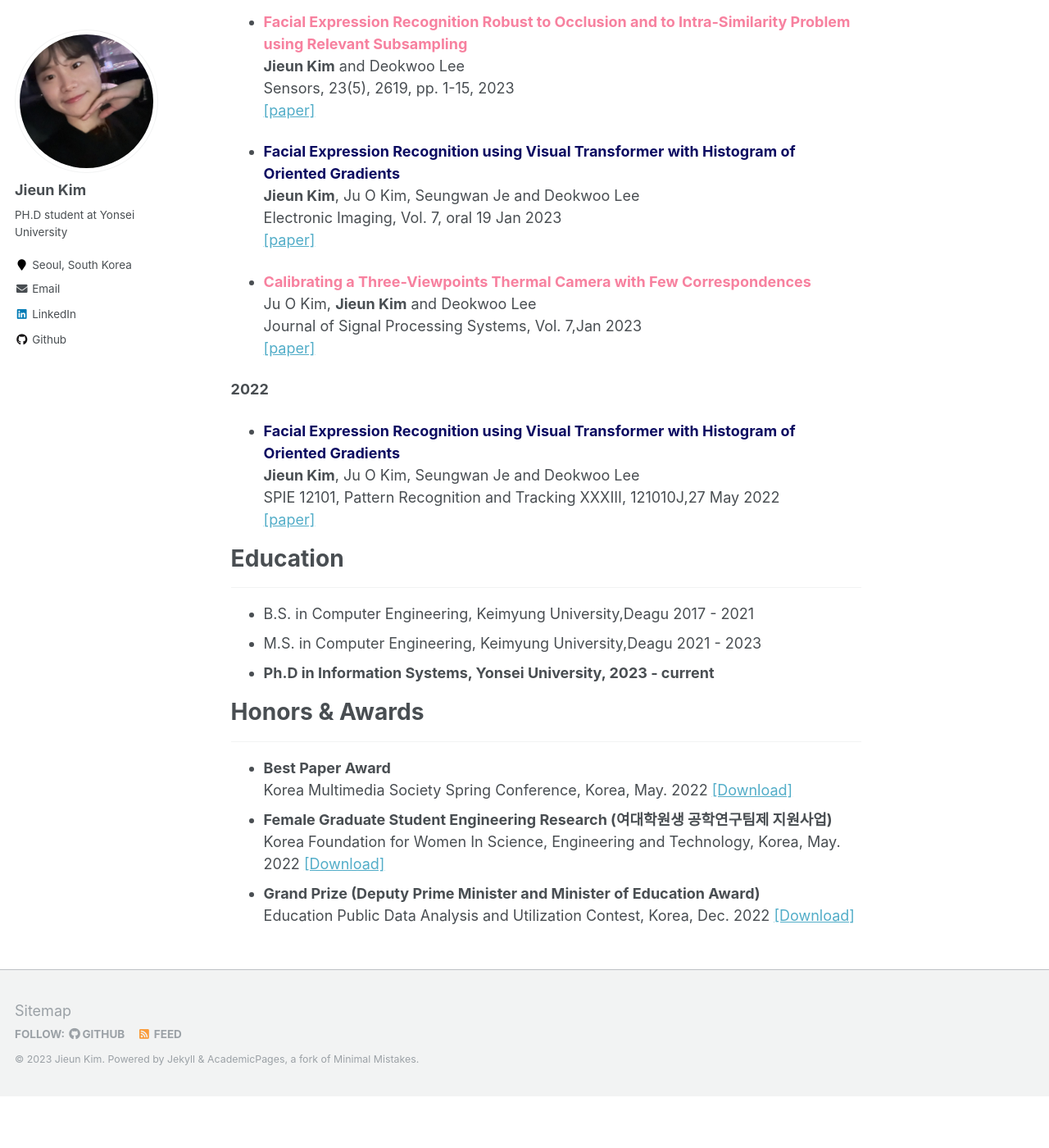
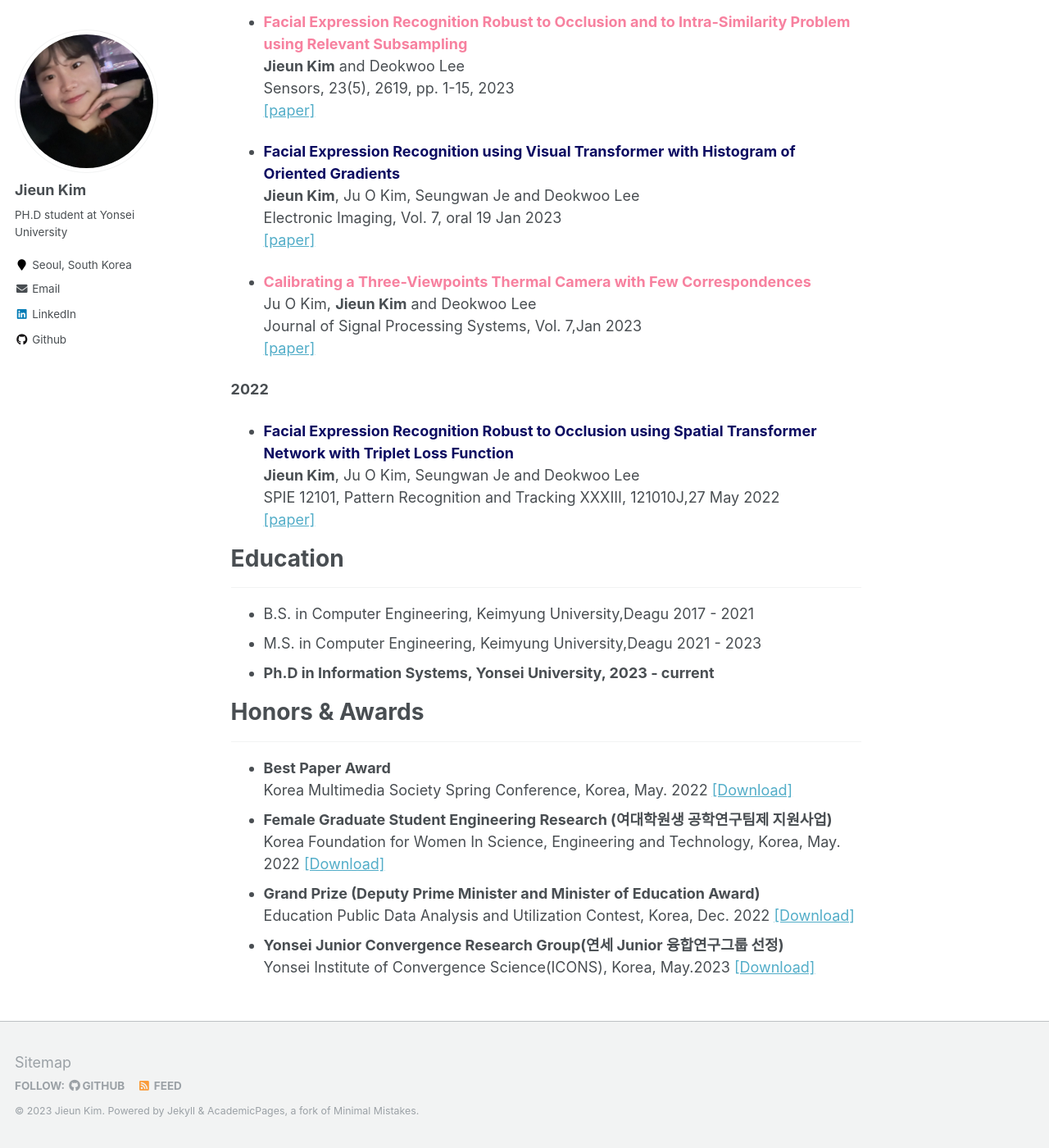
Before and after one commit to lilly9928/lilly9928.github.io, a Jekyll site: the page built from _pages/about.md, in a window 1280 px wide and 1400 px high, scrolled down 842 px. Shown: the whole window at 82% size. Built offline with Jekyll 4.4.1, drawn with Linux system fonts in a browser that asks for light colours; before the commit the page ends 2179 px from its top, so only the background shows below that.

Commit message:
Update about.md

```diff
--- a/_pages/about.md
+++ b/_pages/about.md
@@ -71,7 +71,7 @@ Journal of Signal Processing Systems, Vol. 7,Jan 2023\\
 
 **2022**
 
-* <span style="color:#0B0B61">**Facial Expression Recognition using Visual Transformer with Histogram of Oriented Gradients**</span> \\
+* <span style="color:#0B0B61">**Facial Expression Recognition Robust to Occlusion using Spatial Transformer Network with Triplet Loss Function**</span> \\
 **Jieun Kim**, Ju O Kim, Seungwan Je and Deokwoo Lee \\
 SPIE 12101, Pattern Recognition and Tracking XXXIII, 121010J,27 May 2022 \\
 [[paper]](http://lilly9928.github.io/files/paper5.pdf)
@@ -118,3 +118,5 @@
 Korea Foundation for Women In Science, Engineering and Technology, Korea, May. 2022 [[Download]](http://lilly9928.github.io/files/honors2.pdf)
 * **Grand Prize (Deputy Prime Minister and Minister of Education Award)**\\
 Education Public Data Analysis and Utilization Contest, Korea, Dec. 2022 [[Download]](http://lilly9928.github.io/files/honors3.pdf)
+* **Yonsei Junior Convergence Research Group(연세 Junior 융합연구그룹 선정)**\\
+Yonsei Institute of Convergence Science(ICONS), Korea, May.2023 [[Download]]()
```
